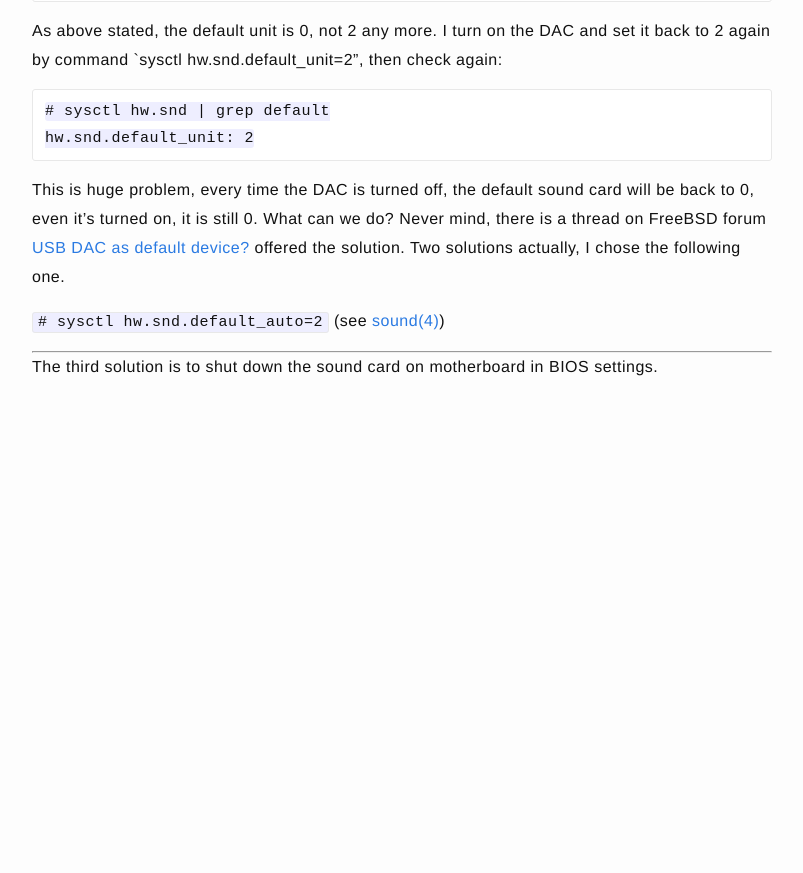
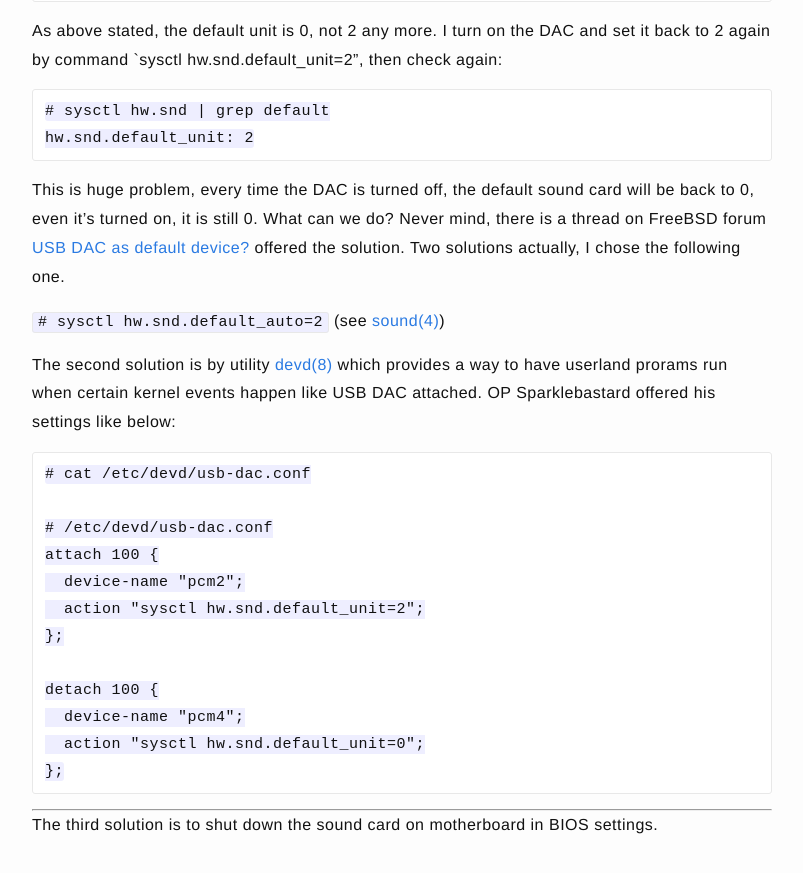
Before and after one commit to jazzi/jazzi.github.io, a Jekyll site: the page built from _posts/2023-12-21-hpe-microserver-gen10-with-freebsd.md, in a window 1280 px wide and 900 px high, scrolled down 17191 px. Shown: the top 873 px of the window, without its empty margins (238-1041 px from the left). Built offline with Jekyll 4.4.1, drawn with Linux system fonts in a browser that asks for light colours; before the commit the page ends 17632 px from its top, so only the background shows below that.

Commit message:
add more

````diff
--- a/_posts/2023-12-21-hpe-microserver-gen10-with-freebsd.md
+++ b/_posts/2023-12-21-hpe-microserver-gen10-with-freebsd.md
@@ -654,6 +654,23 @@ This is huge problem, every time the DAC is turned off, the default sound card w
 
 `# sysctl hw.snd.default_auto=2` (see [sound(4)](https://man.freebsd.org/cgi/man.cgi?query=sound&sektion=4&manpath=freebsd-release-ports))
 
+The second solution is by utility [devd(8)](https://man.freebsd.org/cgi/man.cgi?query=devd&sektion=8&apropos=0&manpath=FreeBSD+14.0-RELEASE+and+Ports) which provides a way to have userland prorams run when certain kernel events happen like USB DAC attached. OP Sparklebastard offered his settings like below:
+
+```
+# cat /etc/devd/usb-dac.conf
+
+# /etc/devd/usb-dac.conf
+attach 100 {
+  device-name "pcm2";
+  action "sysctl hw.snd.default_unit=2";
+};
+
+detach 100 {
+  device-name "pcm4";
+  action "sysctl hw.snd.default_unit=0";
+};
+```
+
 ---
 
 The third solution is to shut down the sound card on motherboard in BIOS settings.
````
